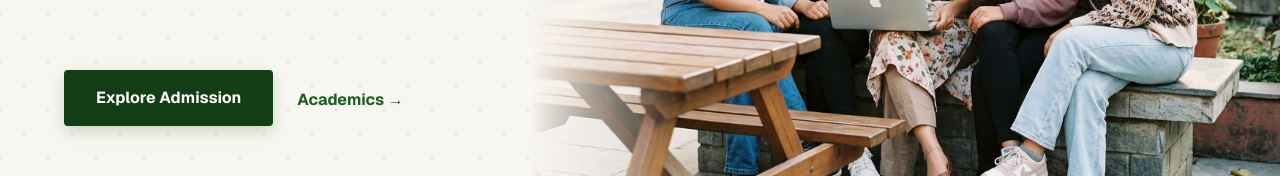
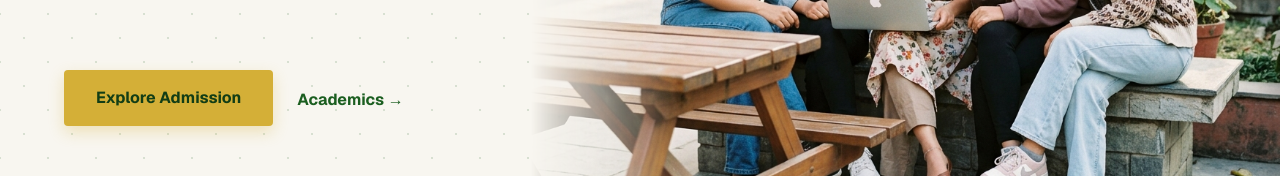
Before and after one commit to shakyamtech/LMS-Learning-Mgmt-System, a Next.js app: page / in a window 1280 px wide. In both pictures the pointer is over the link "Explore Admission". Shown: the part 540-716 px from the top of the page. Built offline with nearby package versions, Linux system fonts and the light colour scheme; no server answers; a web font is replaced by a local one.

Commit message:
Change btn-primary hover color to solid gold background with dark green text

```diff
--- a/src/app/globals.css
+++ b/src/app/globals.css
@@ -268,10 +268,10 @@ a:hover {
 }
 
 .btn-primary:hover {
-  background-color: var(--college-primary-dark);
-  color: white !important;
+  background-color: var(--college-accent) !important;
+  color: var(--college-primary-dark) !important;
   transform: translateY(-2px);
-  box-shadow: 0 6px 15px rgba(27, 94, 32, 0.2);
+  box-shadow: 0 6px 15px rgba(212, 175, 55, 0.3) !important;
 }
 
 .btn-text {
```
